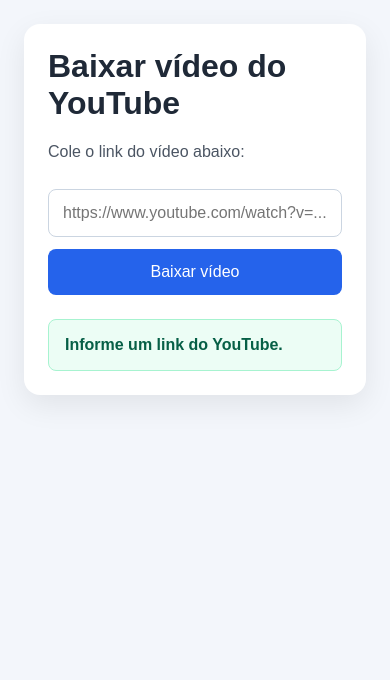
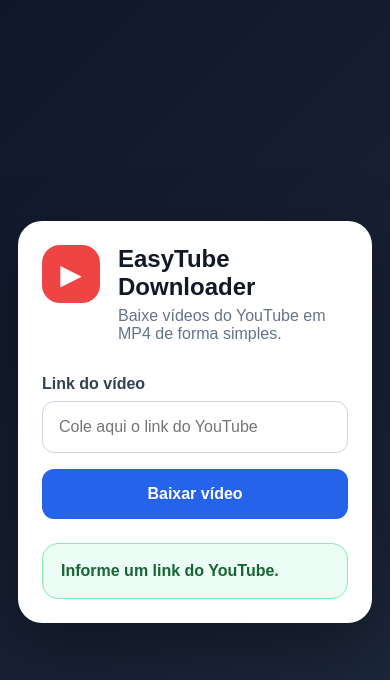
Before and after one commit to lilibuttler/EasyTube-Downloader, a website: page public/index.html in a window 390 px wide. Both pictures are taken after a click on the button "Baixar vídeo". Drawn offline with Linux system fonts and the light colour scheme.

Commit message:
style: moderniza interface inicial

```diff
--- a/public/css/style.css
+++ b/public/css/style.css
@@ -1,47 +1,99 @@
-body {
-  font-family: Arial, sans-serif;
-  background: #f3f6fb;
-  margin: 0;
-  padding: 0;
+* {
+  box-sizing: border-box;
 }
 
-.container {
-  max-width: 650px;
-  margin: 80px auto;
-  background: white;
+body {
+  margin: 0;
+  min-height: 100vh;
+  font-family: Arial, sans-serif;
+  background: linear-gradient(135deg, #0f172a, #1e293b);
+  color: #0f172a;
+}
+
+.app {
+  min-height: 100vh;
+  display: flex;
+  align-items: center;
+  justify-content: center;
   padding: 32px;
-  border-radius: 16px;
-  box-shadow: 0 10px 30px rgba(0,0,0,0.08);
+}
+
+.card {
+  width: 100%;
+  max-width: 720px;
+  background: #ffffff;
+  border-radius: 24px;
+  padding: 36px;
+  box-shadow: 0 24px 70px rgba(0, 0, 0, 0.35);
+}
+
+.header {
+  display: flex;
+  gap: 18px;
+  align-items: center;
+  margin-bottom: 32px;
+}
+
+.logo {
+  width: 58px;
+  height: 58px;
+  border-radius: 18px;
+  background: #ef4444;
+  color: #ffffff;
+  display: flex;
+  align-items: center;
+  justify-content: center;
+  font-size: 28px;
+  flex-shrink: 0;
 }
 
 h1 {
-  margin-top: 0;
-  color: #1f2937;
+  margin: 0;
+  font-size: 30px;
+  color: #111827;
 }
 
 p {
-  color: #4b5563;
+  margin: 6px 0 0;
+  color: #64748b;
+}
+
+.input-area label {
+  display: block;
+  margin-bottom: 8px;
+  font-weight: bold;
+  color: #334155;
 }
 
 input {
   width: 100%;
-  padding: 14px;
+  padding: 16px;
   font-size: 16px;
-  margin: 12px 0;
   border: 1px solid #cbd5e1;
-  border-radius: 8px;
-  box-sizing: border-box;
+  border-radius: 12px;
+  outline: none;
+}
+
+input:focus {
+  border-color: #2563eb;
+  box-shadow: 0 0 0 4px rgba(37, 99, 235, 0.15);
 }
 
 button {
   width: 100%;
-  padding: 14px;
+  margin-top: 16px;
+  padding: 16px;
   font-size: 16px;
+  font-weight: bold;
   background: #2563eb;
-  color: white;
+  color: #ffffff;
   border: none;
-  border-radius: 8px;
+  border-radius: 12px;
   cursor: pointer;
+}
+
+button:hover {
+  background: #1d4ed8;
 }
 
 button:disabled {
@@ -53,22 +105,25 @@
   display: none;
 }
 
-#progressArea {
-  margin-top: 24px;
+.progress-section {
+  margin-top: 28px;
+  padding: 20px;
+  background: #f8fafc;
+  border: 1px solid #e2e8f0;
+  border-radius: 16px;
 }
 
 .progress-info {
   display: flex;
   justify-content: space-between;
-  font-weight: bold;
-  margin-bottom: 8px;
-  color: #1f2937;
+  margin-bottom: 10px;
+  color: #1e293b;
 }
 
 .progress-bar {
   width: 100%;
   height: 18px;
-  background: #e5e7eb;
+  background: #e2e8f0;
   border-radius: 999px;
   overflow: hidden;
 }
@@ -76,63 +131,67 @@
 #progressFill {
   height: 100%;
   width: 0%;
-  background: #2563eb;
+  background: linear-gradient(90deg, #2563eb, #38bdf8);
   transition: width 0.3s ease;
 }
 
 #progressDetails {
-  margin-top: 14px;
+  margin-top: 16px;
   display: grid;
-  grid-template-columns: 1fr 1fr 1fr;
-  gap: 10px;
+  grid-template-columns: repeat(3, 1fr);
+  gap: 12px;
 }
 
 #progressDetails span {
-  background: #f8fafc;
-  border: 1px solid #e5e7eb;
-  border-radius: 8px;
-  padding: 10px;
+  background: #ffffff;
+  border: 1px solid #e2e8f0;
+  border-radius: 12px;
+  padding: 12px;
+  text-align: center;
   font-size: 13px;
-  color: #475569;
-  text-align: center;
+  color: #64748b;
 }
 
 #progressDetails strong {
   display: block;
   margin-top: 4px;
-  color: #1f2937;
-  font-size: 14px;
+  color: #111827;
+  font-size: 15px;
 }
 
 #result {
   margin-top: 24px;
-  padding: 16px;
+  padding: 18px;
   background: #ecfdf5;
-  color: #065f46;
-  border: 1px solid #a7f3d0;
-  border-radius: 8px;
-  font-weight: bold;
+  border: 1px solid #86efac;
+  border-radius: 16px;
+  color: #166534;
 }
 
 #result h2 {
-  margin-top: 0;
-  margin-bottom: 8px;
+  margin: 0 0 8px;
 }
 
 #result p {
-  margin-bottom: 0;
-  color: #065f46;
+  margin: 0;
+  color: #166534;
 }
 
-#result a {
-  color: #065f46;
-  text-decoration: underline;
-}
+@media (max-width: 640px) {
+  .app {
+    padding: 18px;
+  }
 
-@media (max-width: 600px) {
-  .container {
-    margin: 24px;
+  .card {
     padding: 24px;
+  }
+
+  .header {
+    align-items: flex-start;
+  }
+
+  h1 {
+    font-size: 24px;
   }
 
   #progressDetails {
--- a/public/index.html
+++ b/public/index.html
@@ -2,35 +2,52 @@
 <html lang="pt-BR">
 <head>
   <meta charset="UTF-8" />
-  <title>Baixar vídeo do YouTube</title>
+  <meta name="viewport" content="width=device-width, initial-scale=1.0" />
+
+  <title>EasyTube Downloader</title>
+
   <link rel="stylesheet" href="css/style.css" />
 </head>
 <body>
-  <main class="container">
-    <h1>Baixar vídeo do YouTube</h1>
+  <main class="app">
+    <section class="card">
+      <header class="header">
+        <div class="logo">▶</div>
 
-    <p>Cole o link do vídeo abaixo:</p>
+        <div>
+          <h1>EasyTube Downloader</h1>
+          <p>Baixe vídeos do YouTube em MP4 de forma simples.</p>
+        </div>
+      </header>
+
+      <section class="input-area">
+        <label for="videoUrl">Link do vídeo</label>
 
         <input
           id="videoUrl"
           type="text"
-      placeholder="https://www.youtube.com/watch?v=..."
+          placeholder="Cole aqui o link do YouTube"
+          autocomplete="off"
         />
 
         <button id="downloadBtn">Baixar vídeo</button>
+      </section>
 
-    <div id="progressArea" class="hidden">
+      <section id="progressArea" class="progress-section hidden">
         <div class="progress-info">
           <span id="status">Preparando download...</span>
-        <span id="percent">0%</span>
+          <strong id="percent">0%</strong>
         </div>
 
         <div class="progress-bar">
           <div id="progressFill"></div>
         </div>
-    </div>
 
-    <div id="result" class="hidden"></div>
+        <div id="progressDetails"></div>
+      </section>
+
+      <section id="result" class="hidden"></section>
+    </section>
   </main>
 
   <script src="js/app.js"></script>
```
Lines whose indentation alone changed are shown as unchanged.
